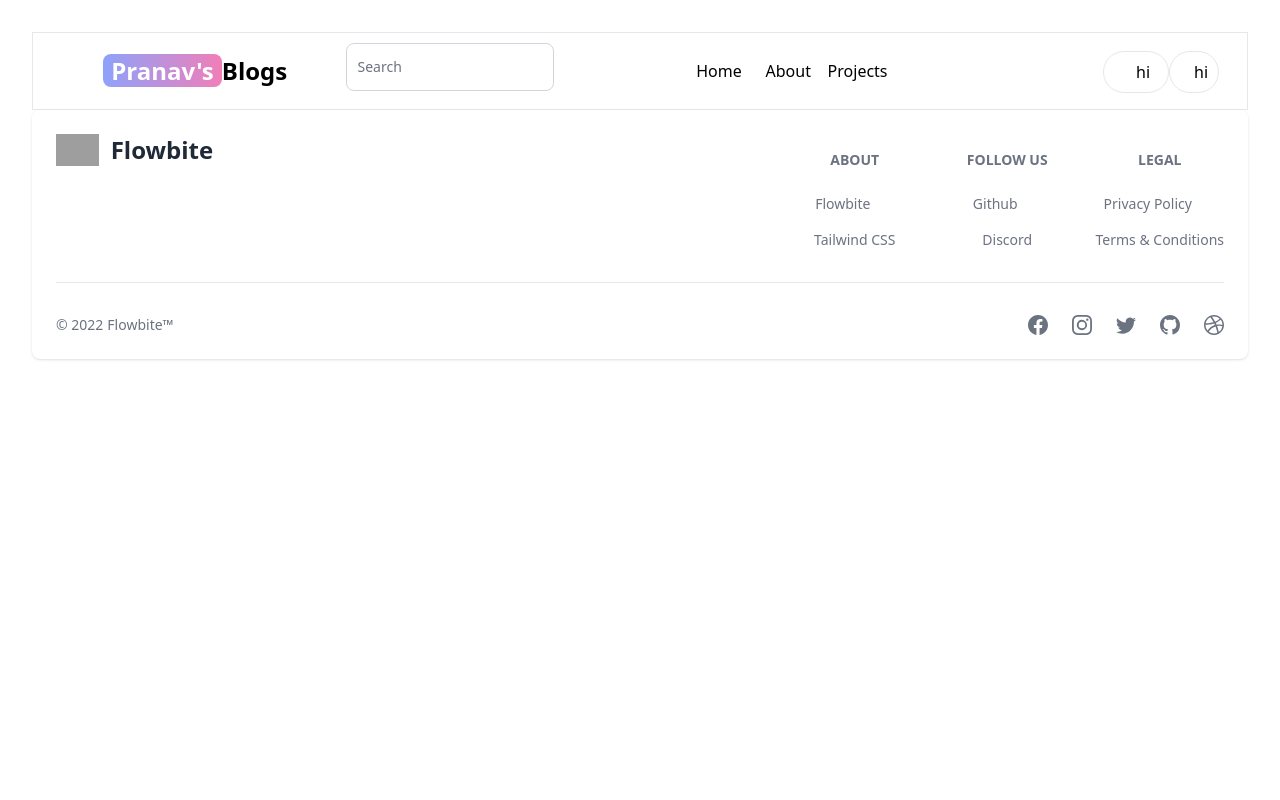
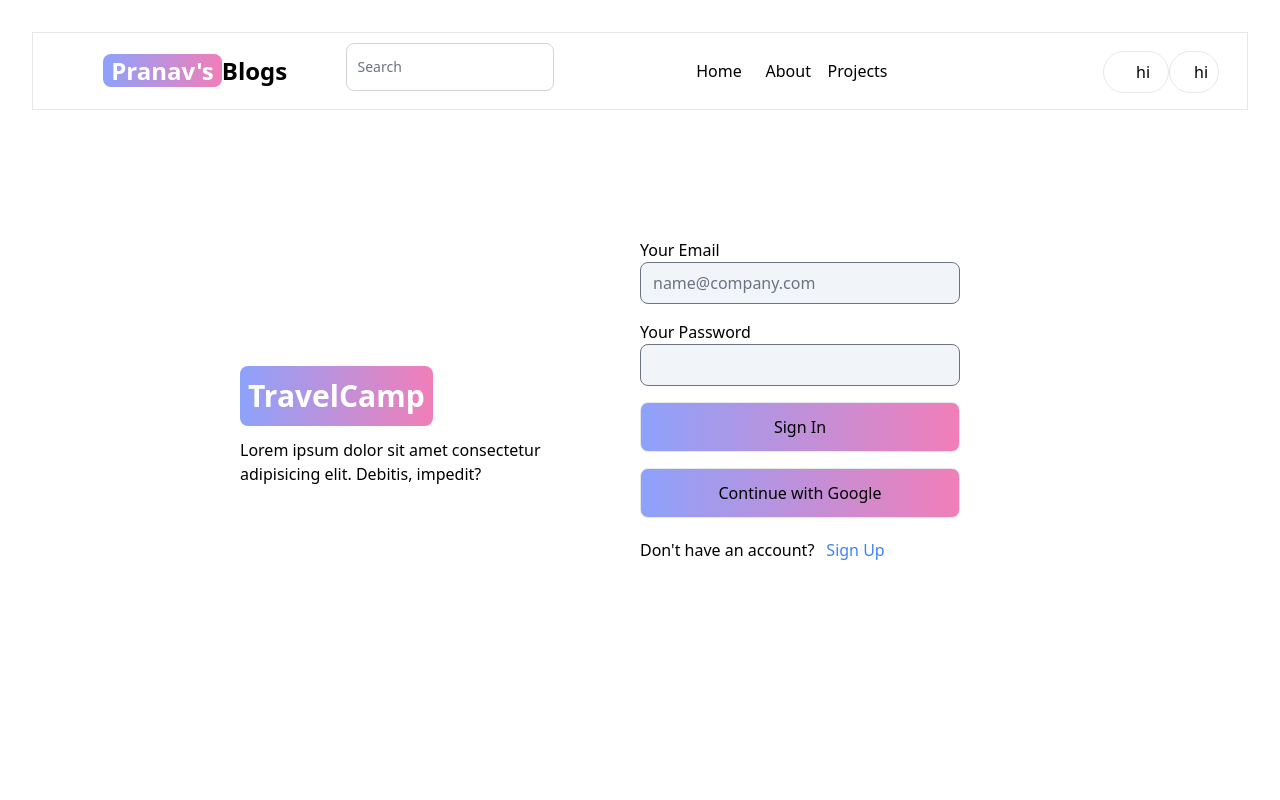
Before and after one commit to shouryade/fix-travel-mern, a React (Vite) app in the folder BlogPorject/: page /signin in a window 1280 px wide. Shown: the top 800 px of the page. Built offline with nearby package versions, Linux system fonts and the light colour scheme; grey boxes are pictures that could not be loaded.

Commit message:
create sign in page and functionality

```diff
--- a/BlogPorject/src/pages/SignIn.jsx
+++ b/BlogPorject/src/pages/SignIn.jsx
@@ -1,9 +1,120 @@
 import React from 'react'
+import { useState} from 'react'
+import axios from 'axios'
+import Spinner from 'react-bootstrap/Spinner'
+import { useNavigate } from 'react-router-dom'
 
 function SignIn() {
+  const [email, setEmail] = useState('')
+  const [password, setPassword] = useState('')
+  const [errorMessage, setErrorMessage] = useState(null);
+  const [loading , setLoading] = useState(null);
+  const navigate = useNavigate();
+
+  const handleSubmit = async (e) => {
+    e.preventDefault();
+    setLoading(true);
+    if(email === '' || password === ''){
+      setErrorMessage('Please fill all fields');
+      console.log(errorMessage)
+      return errorMessage;
+    }
+    try{
+
+      setErrorMessage(null)
+      const res = await axios.post('http://localhost:3000/api/auth/signin', {
+        email: email.trim(),
+        password: password.trim()
+
+      },{
+        headers: {
+          'Content-Type': 'application/json'
+        }
+      })
+
+        console.log('data sent successfully')
+        console.log(res);
+        setLoading(false);
+
+          navigate('/home');
+
+
+    }catch(e){
+      setLoading(false);
+      console.log('data not sent')
+      console.log(e)
+      setErrorMessage(e.response.data.message)
+
+
+    }
+
+  }
+
+
+
+
+
   return (
     <div>
+       <div className='flex'>
+        <div className='h-screen w-1/2 relative'>
+          <div className='w-96 absolute right-0 top-64 mr-4' >
+            <h1 className='px-2 bg-gradient-to-r from-indigo-400 via-purple to-pink-400 rounded-lg text-white w-fit p-3 font-bold text-3xl'>TravelCamp</h1>
+            <p className='mt-3 flex text-left'>Lorem ipsum dolor sit amet consectetur adipisicing elit. Debitis, impedit?</p>
+          </div>
 
+
+        </div>
+        <div className=' h-screen w-1/2 relative'>
+          <form action="" className='block w-80  absolute top-32' onSubmit={handleSubmit}>
+
+
+            <div className='mb-4'>
+              <label className='flex w-80 font-medium' for='email'>Your Email</label>
+              <input className='border border-solid rounded-lg bg-slate-100 w-80'
+                value={email}
+                onChange={(e)=>{setEmail(e.target.value)}}
+                placeholder='name@company.com'
+                type="email"
+                name='email'
+                required
+              />
+
+            </div>
+
+
+            <div className='mb-4'>
+              <label className='flex w-80 font-medium' for='password'>Your Password</label>
+              <input className='border border-solid rounded-lg bg-slate-100 w-80'
+                value={password}
+                onChange={(e)=>{setPassword(e.target.value)}}
+                type="password"
+                name='password'
+                required/>
+
+            </div>
+
+
+            <button disabled={loading} className='mb-4 border border-solid py-3 w-full rounded-lg bg-gradient-to-r from-indigo-400 via-purple to-pink-400'>
+              {loading ? (<Spinner animation="border" role="status">
+                          <span className="visually-hidden">Loading...</span>
+                        </Spinner>) : 'Sign In'}
+            </button>
+            <button className='border border-solid py-3 w-full rounded-lg bg-gradient-to-r from-indigo-400 via-purple to-pink-400 mb-5'>Continue with Google</button>
+
+            <p className='flex text-base'>Don't have an account? <a href="/signup" className='ml-3 text-blue-500'>Sign Up</a></p>
+
+          </form>
+
+          {errorMessage && (
+        <div
+          className='mt-4 p-4 rounded-lg text-center bg-red-100 text-red-700 border border-red-400'
+        >
+          {errorMessage}
+        </div>
+      )}
+        </div>
+      </div>
     </div>
   )
 }
--- a/BlogPorject/src/pages/SignUp.jsx
+++ b/BlogPorject/src/pages/SignUp.jsx
@@ -38,7 +38,7 @@ function SignUp() {
         console.log(res);
         setLoading(false);
 
-          navigate('/signin');
+          navigate('/home');
 
 
     }catch(e){
```
